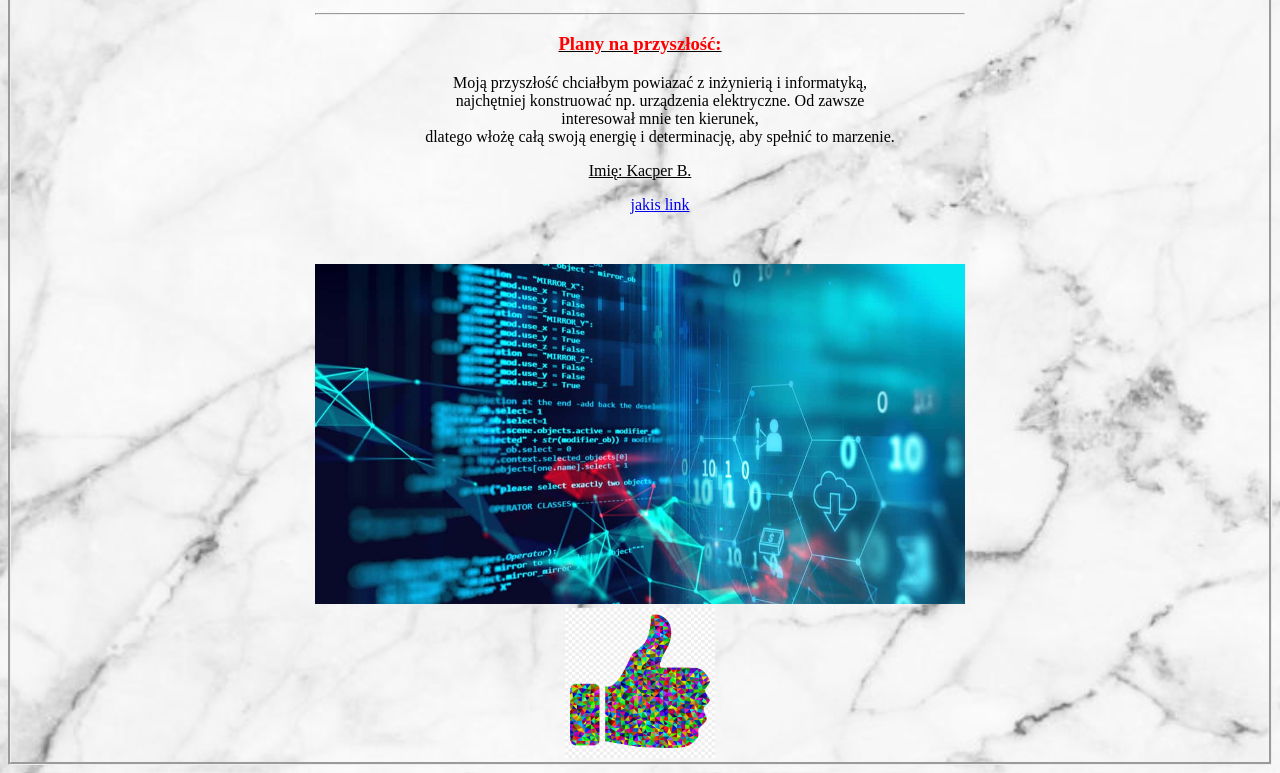
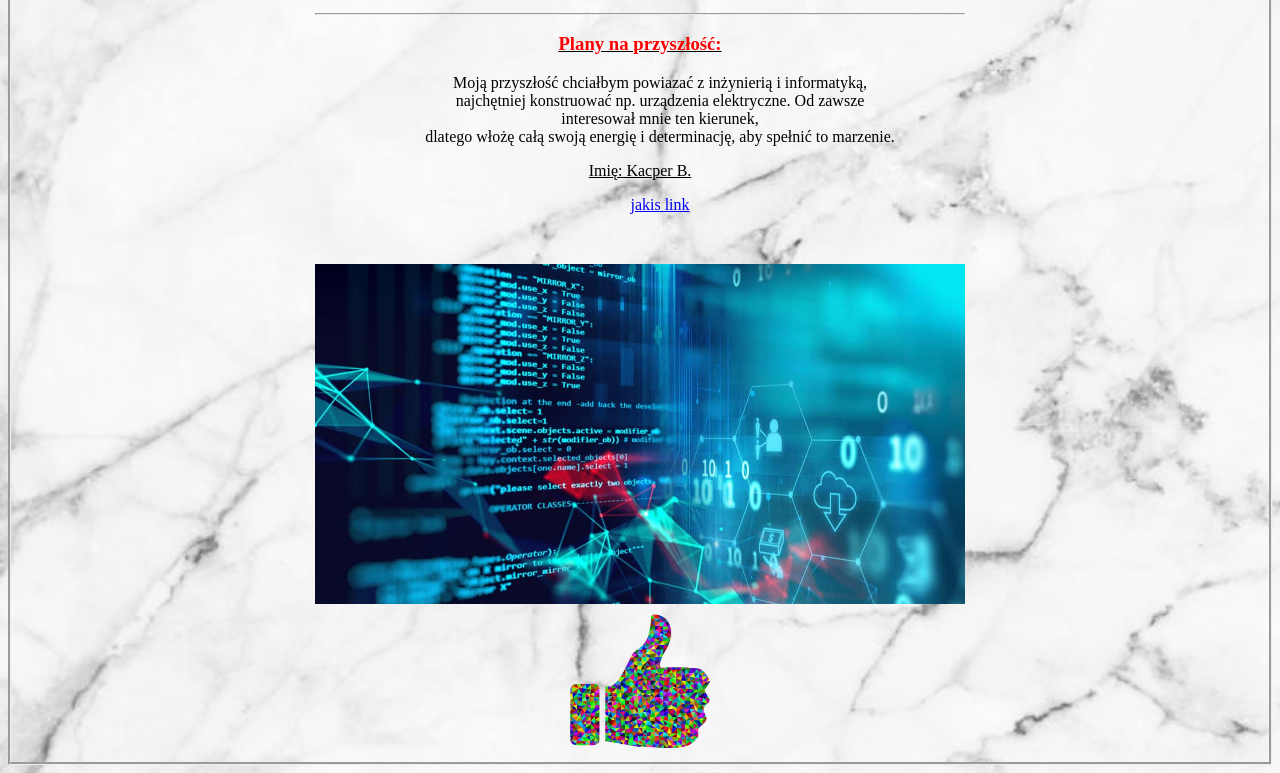
Before and after one commit to Kacper415/Kacper415.github.io, a plain HTML site: page index.html in a window 1280 px wide. Shown: the part 407-1180 px from the top of the page. Drawn offline with Linux system fonts and the light colour scheme.

Commit message:
Update index.html

```diff
--- a/index.html
+++ b/index.html
@@ -36,7 +36,7 @@
         </div>
     </div>
     <div class="img-kciuk"></div>
-     <img src="kciuk.png" alt="Obraz kciuk" class="moving-image">
+     <img src="kciuk-removebg-preview.png" alt="Obraz kciuk" class="moving-image">
     <style>
         body {
             background-image: url("Bianco-Carrara-marmur-2-1.jpg");
```
